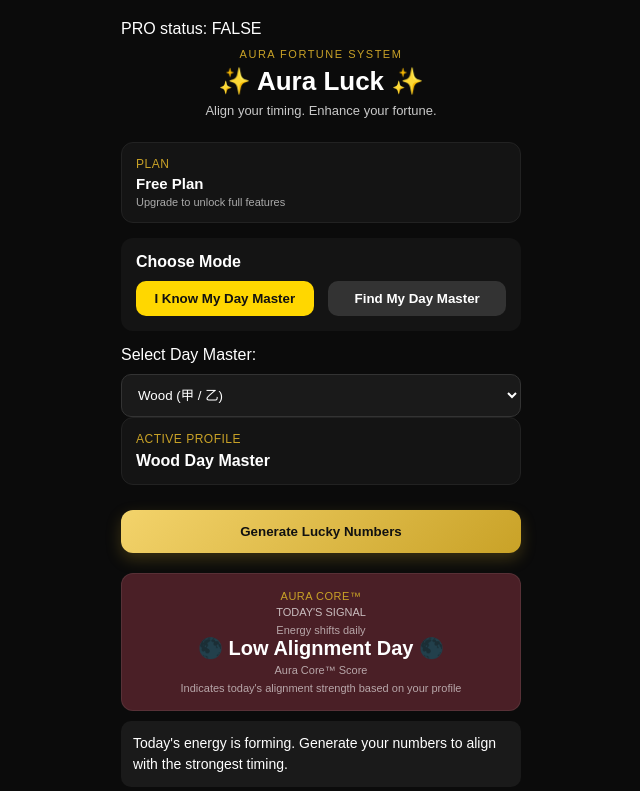
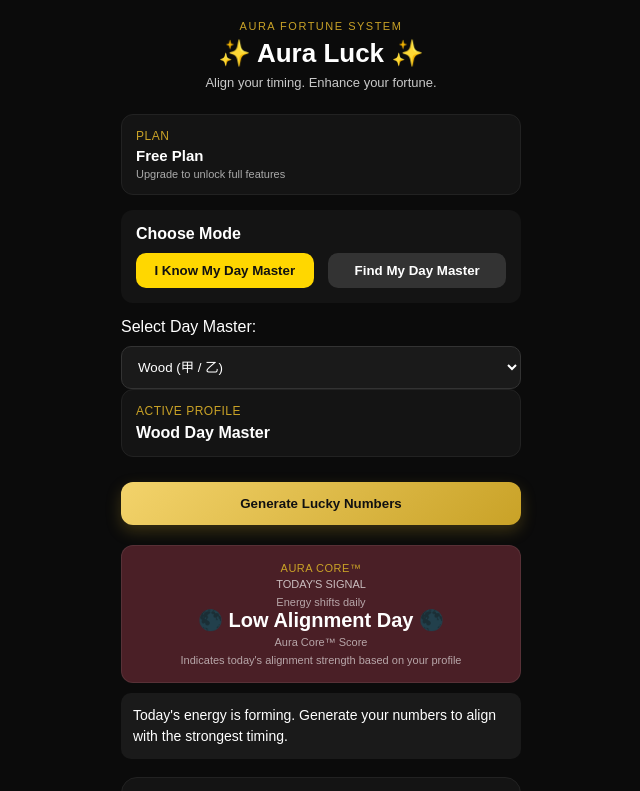
Before and after one commit to streemx82/bazi-engine, a React (Create React App) app: page / in a window 1280 px wide. Shown: the top 791 px of the page, without its empty margins (319-959 px from the left). Built offline with nearby package versions, Linux system fonts and the light colour scheme.

Commit message:
Remove debug PRO status

```diff
--- a/src/App.js
+++ b/src/App.js
@@ -283,10 +283,6 @@ async function calculateDayMaster() {
           margin: "0 auto"
         }}
       >
-        <div style={{ color: "white", marginBottom: "10px" }}>
-          PRO status: {isPro ? "TRUE" : "FALSE"}
-        </div>
-
         <div style={{ textAlign: "center", marginBottom: "24px" }}>
           <div style={{
             fontSize: "11px",
```
